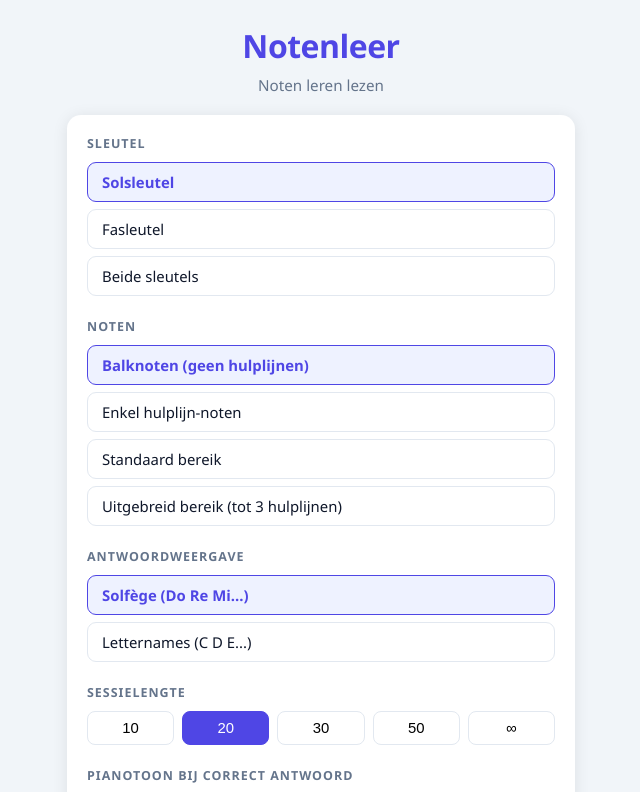
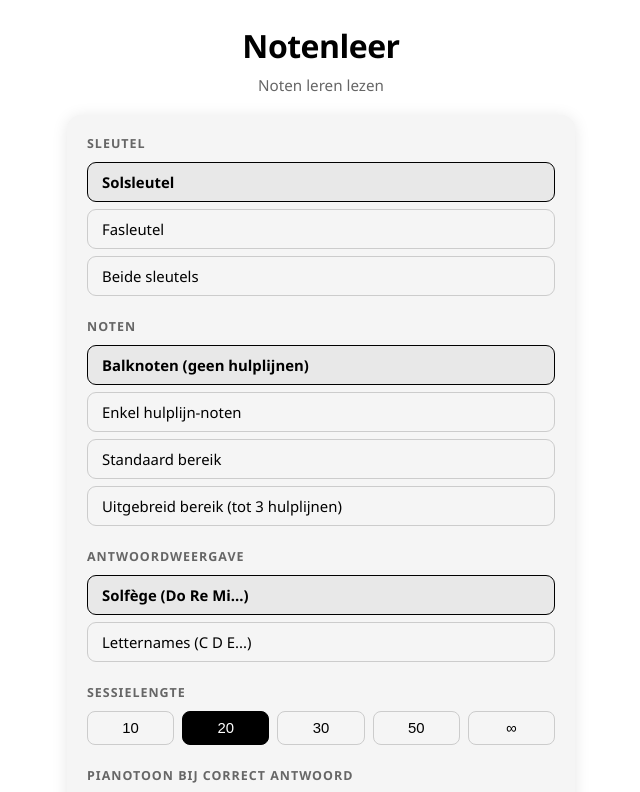
Before and after one commit to claeslander/notenleer, a React (Vite) app: page / in a window 1280 px wide. Shown: the top 792 px of the page, without its empty margins (319-959 px from the left). Built offline with nearby package versions, Linux system fonts and the light colour scheme.

Commit message:
Switch to black and white theme

```diff
--- a/src/index.css
+++ b/src/index.css
@@ -2,17 +2,17 @@
 *, *::before, *::after { box-sizing: border-box; margin: 0; padding: 0; }
 
 :root {
-  --bg:          #f1f5f9;
-  --card:        #ffffff;
-  --primary:     #4f46e5;
-  --primary-dark:#3730a3;
+  --bg:          #ffffff;
+  --card:        #f5f5f5;
+  --primary:     #000000;
+  --primary-dark:#222222;
   --correct:     #16a34a;
   --wrong:       #dc2626;
-  --text:        #0f172a;
-  --muted:       #64748b;
-  --border:      #e2e8f0;
+  --text:        #000000;
+  --muted:       #666666;
+  --border:      #cccccc;
   --radius:      14px;
-  --shadow:      0 2px 16px rgba(0,0,0,.09);
+  --shadow:      0 2px 16px rgba(0,0,0,.10);
 }
 
 html, body {
@@ -99,7 +99,7 @@ html, body {
 
 .radio-label.active {
   border-color: var(--primary);
-  background: #eef2ff;
+  background: #e8e8e8;
   color: var(--primary);
   font-weight: 600;
 }
@@ -283,18 +283,18 @@ html, body {
   gap: 4px;
   padding: 4px 12px;
   border-radius: 20px;
-  background: #fef3c7;
-  border: 1.5px solid #fcd34d;
+  background: #e8e8e8;
+  border: 1.5px solid #aaaaaa;
   font-size: .85rem;
   font-weight: 700;
-  color: #92400e;
+  color: #000000;
   animation: pop .25s ease;
 }
 
 .streak-badge.streak-hot {
-  background: #fee2e2;
-  border-color: #fca5a5;
-  color: #991b1b;
+  background: #222222;
+  border-color: #000000;
+  color: #ffffff;
 }
 
 .streak-icon { font-size: .7rem; }
@@ -394,9 +394,9 @@ html, body {
 
 .answer-btn:hover:not(:disabled) {
   border-color: var(--primary);
-  background: #eef2ff;
+  background: #e8e8e8;
   transform: translateY(-2px);
-  box-shadow: 0 4px 12px rgba(79,70,229,.15);
+  box-shadow: 0 4px 12px rgba(0,0,0,.15);
 }
 
 .answer-btn:active:not(:disabled) {
@@ -407,12 +407,12 @@ html, body {
 
 .answer-btn.correct {
   border-color: var(--correct);
-  background: #dcfce7;
+  background: #d4edda;
 }
 
 .answer-btn.wrong-guess {
   border-color: var(--wrong);
-  background: #fee2e2;
+  background: #f8d7da;
 }
 
 .btn-main {
```
Also changed, not shown: public/favicon.svg.
